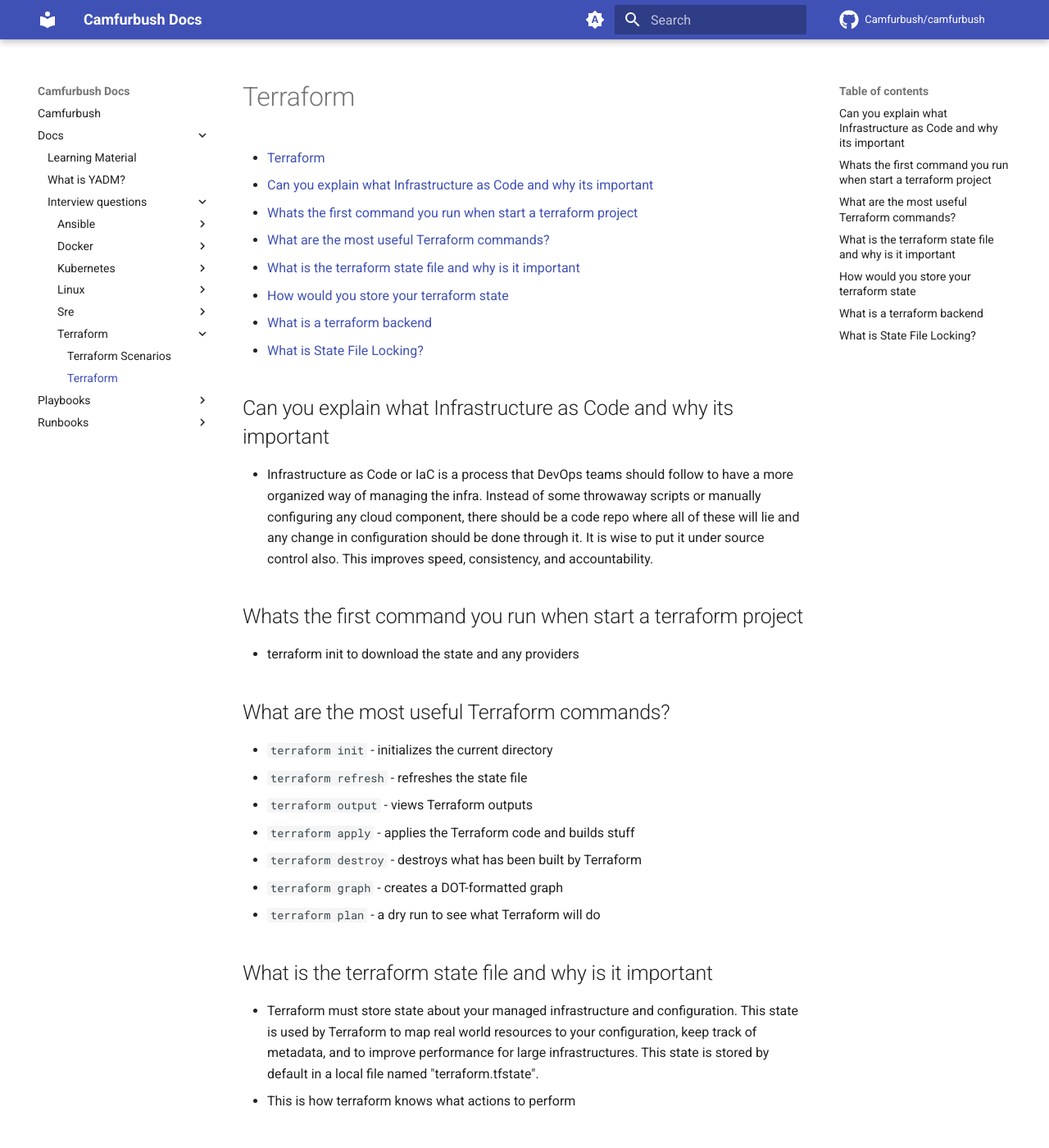
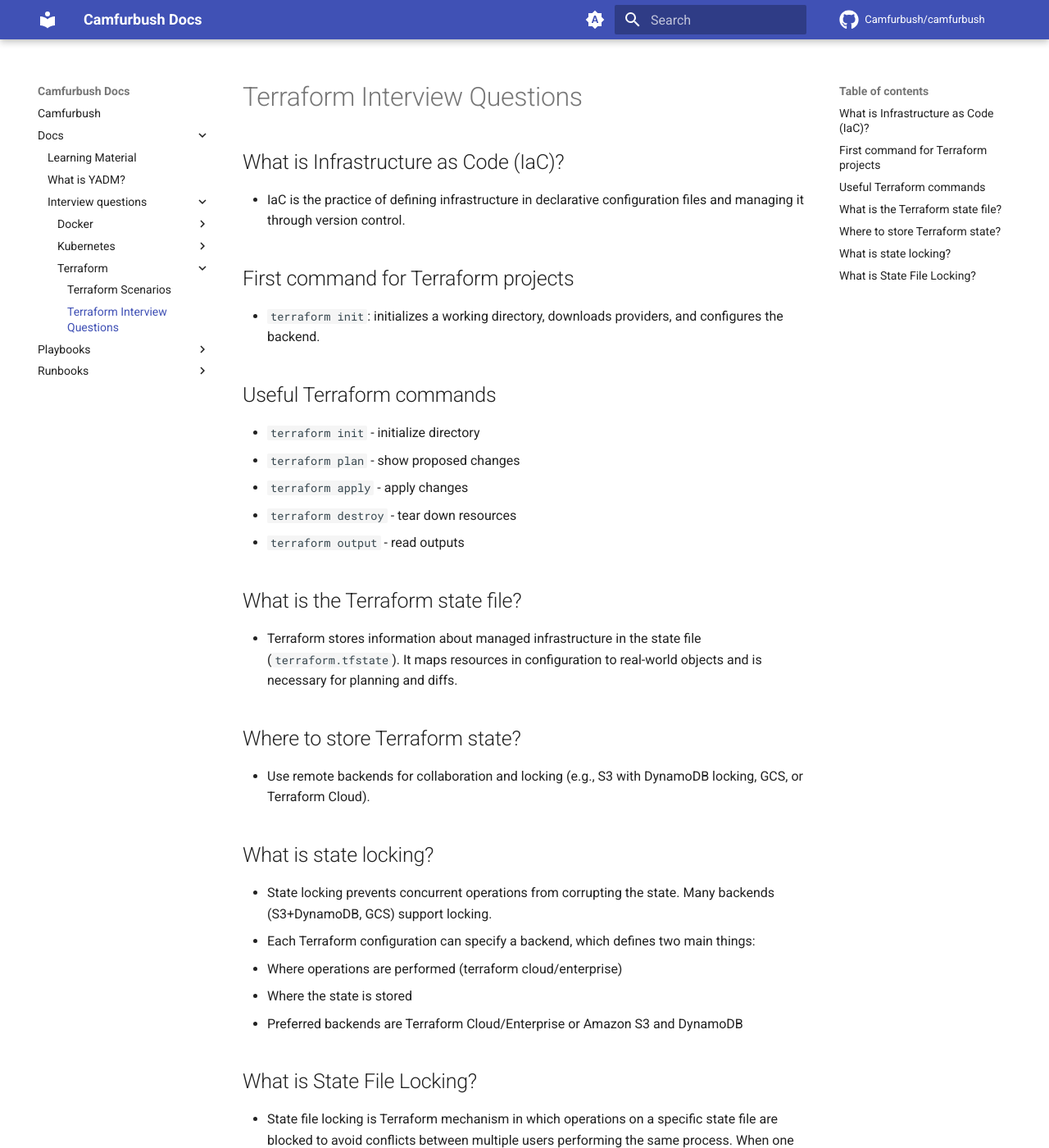
Before and after one commit to Camfurbush/camfurbush, an MkDocs documentation site: the page built from docs/docs/interview-questions/terraform/terraform.md, in a window 1280 px wide and 1400 px high. Shown: the whole window at 82% size. Built offline with MkDocs 1.6.1 and Material for MkDocs 9.7.7, drawn with Linux system fonts in a browser that asks for light colours; comment, search, counter and statistics services are not loaded; some of the changed text lies outside the part shown.

Commit message:
update documentation

```diff
--- a/docs/docs/interview-questions/terraform/terraform.md
+++ b/docs/docs/interview-questions/terraform/terraform.md
@@ -1,43 +1,32 @@
-# Terraform
+# Terraform Interview Questions
 
-- [Terraform](#terraform)
-  - [Can you explain what Infrastructure as Code and why its important](#can-you-explain-what-infrastructure-as-code-and-why-its-important)
-  - [Whats the first command you run when start a terraform project](#whats-the-first-command-you-run-when-start-a-terraform-project)
-  - [What are the most useful Terraform commands?](#what-are-the-most-useful-terraform-commands)
-  - [What is the terraform state file and why is it important](#what-is-the-terraform-state-file-and-why-is-it-important)
-  - [How would you store your terraform state](#how-would-you-store-your-terraform-state)
-  - [What is a terraform backend](#what-is-a-terraform-backend)
-  - [What is State File Locking?](#what-is-state-file-locking)
+## What is Infrastructure as Code (IaC)?
 
-## Can you explain what Infrastructure as Code and why its important
+- IaC is the practice of defining infrastructure in declarative configuration files and managing it through version control.
 
-- Infrastructure as Code or IaC is a process that DevOps teams should follow to have a more organized way of managing the infra. Instead of some throwaway scripts or manually configuring any cloud component, there should be a code repo where all of these will lie and any change in configuration should be done through it. It is wise to put it under source control also. This improves speed, consistency, and accountability.
+## First command for Terraform projects
 
-## Whats the first command you run when start a terraform project
+- `terraform init`: initializes a working directory, downloads providers, and configures the backend.
 
-- terraform init to download the state and any providers
+## Useful Terraform commands
 
-## What are the most useful Terraform commands?
+- `terraform init` - initialize directory
+- `terraform plan` - show proposed changes
+- `terraform apply` - apply changes
+- `terraform destroy` - tear down resources
+- `terraform output` - read outputs
 
-- `terraform init` - initializes the current directory
-- `terraform refresh` - refreshes the state file
-- `terraform output` - views Terraform outputs
-- `terraform apply` - applies the Terraform code and builds stuff
-- `terraform destroy` - destroys what has been built by Terraform
-- `terraform graph` - creates a DOT-formatted graph
-- `terraform plan` - a dry run to see what Terraform will do
+## What is the Terraform state file?
 
-## What is the terraform state file and why is it important
+- Terraform stores information about managed infrastructure in the state file (`terraform.tfstate`). It maps resources in configuration to real-world objects and is necessary for planning and diffs.
 
-- Terraform must store state about your managed infrastructure and configuration. This state is used by Terraform to map real world resources to your configuration, keep track of metadata, and to improve performance for large infrastructures. This state is stored by default in a local file named "terraform.tfstate".
-- This is how terraform knows what actions to perform
+## Where to store Terraform state?
 
-## How would you store your terraform state
+- Use remote backends for collaboration and locking (e.g., S3 with DynamoDB locking, GCS, or Terraform Cloud).
 
-- You can store your terraform state in the local repository by default, but you should store it somewhere remotely like a backend or github (not for prod)
+## What is state locking?
 
-## What is a terraform backend
-
+- State locking prevents concurrent operations from corrupting the state. Many backends (S3+DynamoDB, GCS) support locking.
 - Each Terraform configuration can specify a backend, which defines two main things:
   - Where operations are performed (terraform cloud/enterprise)
   - Where the state is stored
```
Also changed, not shown: docs/docs/interview-questions/ansible/ansible.md (deleted, +0 -8 lines), docs/docs/interview-questions/docker/docker.md (+19 -27 lines), docs/docs/interview-questions/kubernetes/kubernetes.md (+31 -17 lines), docs/docs/interview-questions/linux/linux.md (deleted, +0 -74 lines), docs/docs/interview-questions/sre/sre.md (deleted, +0 -103 lines), docs/playbooks/docker.md (added, +7 -0 lines), docs/runbooks/nfs.md (+6 -6 lines), docs/playbooks/index.md (deleted), docs/runbooks/index.md (deleted), 1 other file.
